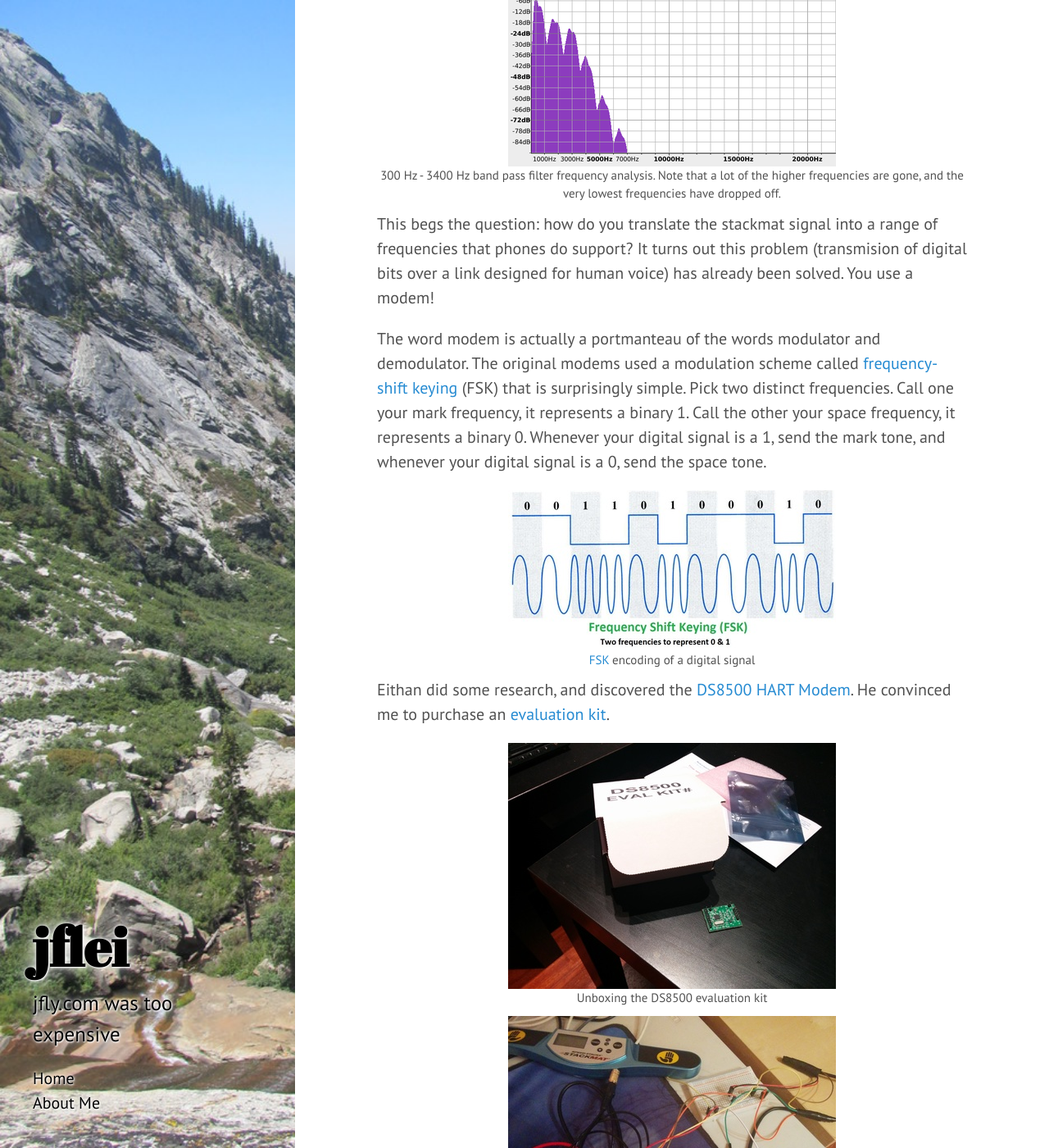
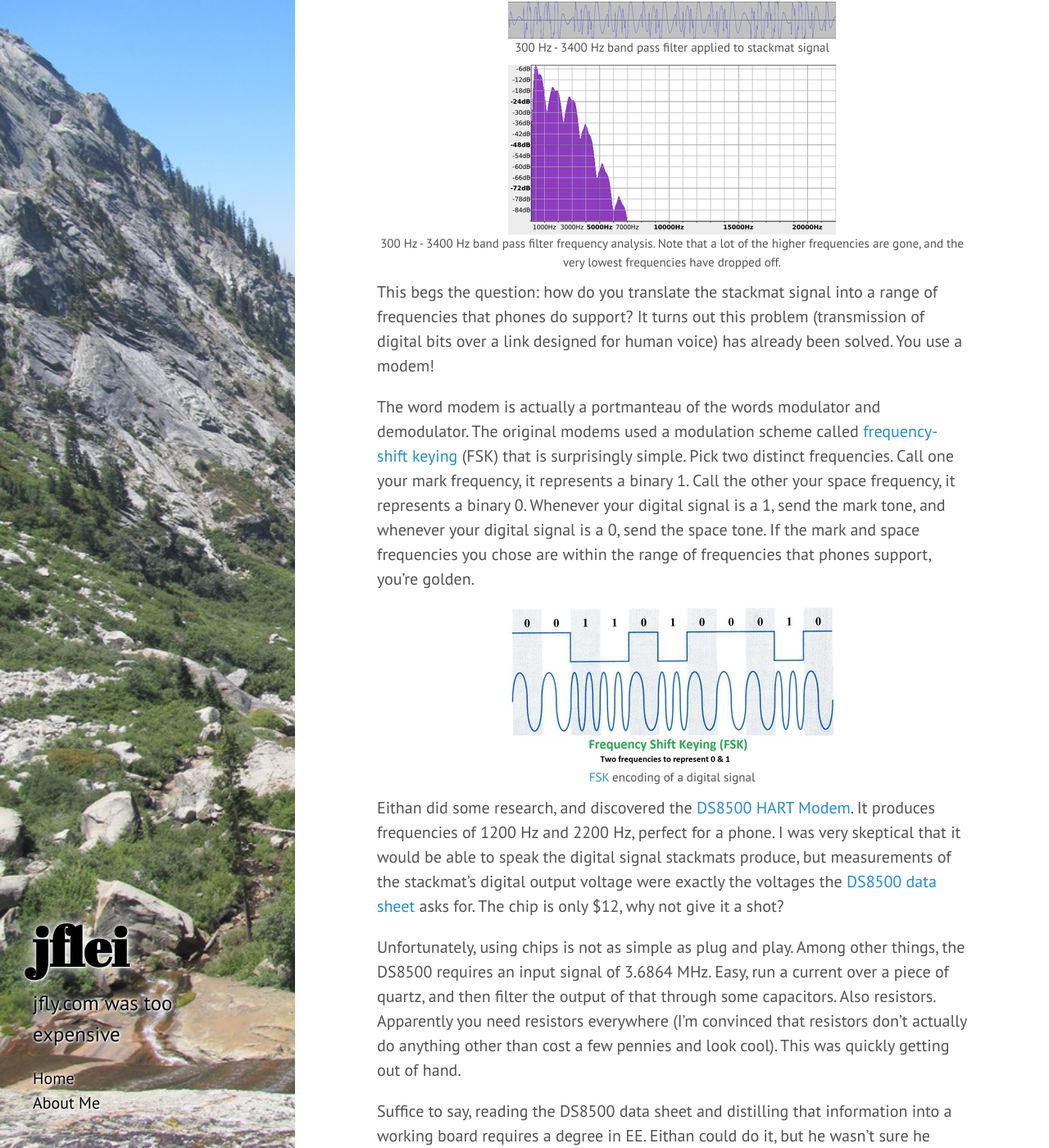
Before and after one commit to jfly/jfly.github.io, a Jekyll site: the page built from _posts/2014-08-21-dialup-stackmat.md, in a window 1280 px wide and 1400 px high, scrolled down 4693 px. Shown: the whole window at 82% size. Built offline with Jekyll 4.4.1, drawn with Linux system fonts in a browser that asks for light colours; some of the changed text lies outside the part shown.

Commit message:
responding to comments on the google doc. thanks patricia!

```diff
--- a/_posts/2014-08-21-dialup-stackmat.md
+++ b/_posts/2014-08-21-dialup-stackmat.md
@@ -96,6 +96,8 @@ wrote a stackmat interpreter in Objective-C in July 2010. He got it working in
 the iPhone simulator on his computer, but when he loaded it onto his
 phone, it just didn't work. The signal he recorded was so distorted as to be unreadable.
 
+{% include image.html src="dialup-stackmat/dan-cohen-signals.png" alt="Dan Cohen's distorted signal" %}
+
 In February 2012, I attended a hackathon at Berkeley with the intent of writing a
 stackmat to phone interpreter. I was joined by
 [Kevin Jorgensen](https://www.worldcubeassociation.org/results/p.php?i=2006JORG01),
@@ -103,19 +105,18 @@ stackmat to phone interpreter. I was joined by
 and [Devin Corr-Robinett](https://www.worldcubeassociation.org/results/p.php?i=2006CORR01).
 After a few hours, we ran into the distortion that had thwarted Dan Cohen.
 
-{% include image.html src="dialup-stackmat/dan-cohen-signals.png" alt="Distorted iPhone signal" %}
+{% include image.html src="dialup-stackmat/1.15_iphone3gs.png" alt="Distorted signal on an iPhone 3Gs" %}
 
 I'm a software guy. This signal filled me with a combination of dread and
-regret that I had not attended more of Professor Boser's 8am EE42 lectures. (<<<>>>word grouping is weird)
+regret that I had not attended more of Professor Boser's 8am EE42 lectures.
 Unable to proceed without a better understanding of what was going on, we gave up.
 
-It wasn't until January 2014 that I revisted the problem. While distracted at work, my coworker
+It wasn't until January 2014 that I revisited the problem. One day at work, my
+coworker
 [Eithan Shavit](http://www.eithanshavit.com/) caught me looking at pictures of
 stackmat signals. As luck would have it, Eithan studied Electrical Engineering
-before getting a job in software. He was interested in the distorted signal, and had
-some ideas for fixing it.
-
-<<< there is a change in the narration here. we go from story mode to "lecturing" mode, is there a better way to transition?>>>
+before getting a job in software. He was interested in the distorted signal, and
+was able to shed some light on what was going on.
 
 Amazingly enough, phones are designed to record human voice. Human speech contains
 a large range of frequencies, but you only need to listen to a small
@@ -149,16 +150,20 @@ Hz. Audacity makes it easy to perform this experiment.
 
 {% include image.html src="dialup-stackmat/no-filter-analysis.png" alt="Unfiltered stackmat signal frequency analysis. Note the bias towards low frequency signals." %}
 
-Now apply a band pass filter that removes all frequencies between 300 Hz and 3400 Hz. The resulting signal looks
-very similar to the distorted signal we saw when plugging the stackmat into a
-phone:
+Now apply a band pass filter that attenuates all frequencies between 300 Hz and
+3400 Hz. Note that we're not harshly cutting off all frequencies outside of
+this range, they are dampened instead. This is a reasonable approximation of
+what happens in the real world: devices gradually lose sensitivity to
+frequencies outside of their operating range, rather than dropping off entirely.
+The resulting signal looks very similar to the distorted signal we saw when
+plugging the stackmat into a phone!
 
 {% include image.html src="dialup-stackmat/band-pass-filter.png" alt="300 Hz - 3400 Hz band pass filter applied to stackmat signal" %}
 
 {% include image.html src="dialup-stackmat/band-pass-filter-analysis.png" alt="300 Hz - 3400 Hz band pass filter frequency analysis. Note that a lot of the higher frequencies are gone, and the very lowest frequencies have dropped off." %}
 
 This begs the question: how do you translate the stackmat signal into a range
-of frequencies that phones do support? It turns out this problem (transmision of
+of frequencies that phones do support? It turns out this problem (transmission of
 digital bits over a link designed for human voice) has already been solved.
 You use a modem!
 
@@ -169,13 +174,36 @@ demodulator. The original modems used a modulation scheme called
 mark frequency, it represents a binary 1. Call the other your space
 frequency, it represents a binary 0. Whenever your digital signal is a 1, send
 the mark tone, and whenever your digital signal is a 0, send the space tone.
+If the mark and space frequencies you chose are within the range of frequencies
+that phones support, you're golden.
 
 {% include image.html src="dialup-stackmat/fsk.jpg" alt="<a href='http://ironbark.xtelco.com.au/subjects/DC/lectures/7/fig_2010_07_05.jpg'>FSK</a> encoding of a digital signal" %}
 
 Eithan did some research, and discovered the
 [DS8500 HART Modem](http://www.maximintegrated.com/en/products/interface/current-loop-products-4-20ma/DS8500.html).
-He convinced me to purchase an
-[evaluation kit](http://datasheets.maximintegrated.com/en/ds/DS8500-KIT.pdf).
+It produces frequencies of 1200 Hz and 2200 Hz, perfect for a phone.
+I was very skeptical that it would be able to speak the digital signal
+stackmats produce, but measurements of the stackmat's digital output voltage
+were exactly the voltages the
+[DS8500 data sheet](http://datasheets.maximintegrated.com/en/ds/DS8500.pdf)
+asks for. The chip is only $12, why not give it a shot?
+
+Unfortunately, using chips is not as simple as plug and play. Among other
+things, the DS8500 requires an input signal of 3.6864 MHz.
+Easy, run a current over a piece of quartz, and then filter the output of
+that through some capacitors. Also resistors. Apparently you need resistors
+everywhere (I'm convinced that resistors don't actually do anything other than
+cost a few pennies and look cool). This was quickly getting out of hand.
+
+Suffice to say, reading the DS8500 data sheet
+and distilling that information into a working board requires a degree in EE.
+Eithan could do it, but he wasn't sure he could get it right the first time.
+Fortunately, you can purchase an
+[evaluation kit](http://datasheets.maximintegrated.com/en/ds/DS8500-KIT.pdf)
+that has all the necessary components soldered to a DS8500 for you. For $46.86
+after tax, the evaluation kit is a rip off (all the components on the board cost
+pennies, and the chip costs ~$12), but it let us verify the chip without
+the time and risk of designing and soldering our own board.
 
 {% include image.html src="dialup-stackmat/2014-03-14 21.42.27.jpg" alt="Unboxing the DS8500 evaluation kit" %}
 {% include image.html src="dialup-stackmat/2014-03-18 23.35.38.jpg" alt="Wiring up the DS8500. This was tricky!" %}
@@ -188,7 +216,7 @@ the modem into my desktop, Nexus 5, and iPhone 3Gs and recorded the incoming sig
 
 Success!!! The signals recorded by the phones are slightly distorted (we're
 still not sure why), but it's easy to tell where the 0s and 1s are.  Having
-proven that the DS8500 does what we want it to, we designed our own
+proven that the DS8500 does what we want it to, it was time to design our own board
 board (Eagle CAD files available
 [here](https://github.com/jfly/fskube/tree/gh-pages/hardware/eagle)).
 
```
Also changed, not shown: other parts of _posts/2014-08-21-dialup-stackmat.md (+3 -3 lines), public/img/full/dialup-stackmat/1.15_iphone3gs.png (added), public/img/thumbs/dialup-stackmat/1.15_iphone3gs.png (added).
